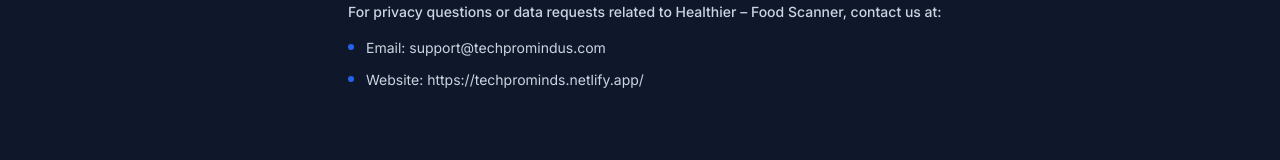
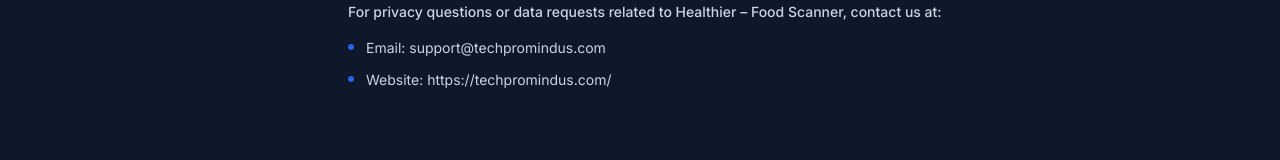
Before and after one commit to murugesh83/Techprominds, a React (Vite) app: page /privacypolicy/healthier in a window 1280 px wide. Shown: the part 2549-2709 px from the top of the page. Built offline with nearby package versions, Linux system fonts and the light colour scheme.

Commit message:
Update privacy policy website URLs to primary domain

```diff
--- a/components/HealthierPrivacyPolicy.tsx
+++ b/components/HealthierPrivacyPolicy.tsx
@@ -96,7 +96,7 @@ const sections = [
     content: 'For privacy questions or data requests related to Healthier – Food Scanner, contact us at:',
     items: [
       'Email: support@techpromindus.com',
-      'Website: https://techprominds.netlify.app/',
+      'Website: https://techpromindus.com/',
     ],
     listType: 'bullet' as const,
   },
--- a/components/KuralBoxPrivacyPolicy.tsx
+++ b/components/KuralBoxPrivacyPolicy.tsx
@@ -81,7 +81,7 @@ const sections = [
     content: 'For any questions about this privacy policy or the Kural Box app, contact us at:',
     items: [
       'Email: support@techpromindus.com',
-      'Website: https://techprominds.netlify.app/',
+      'Website: https://techpromindus.com/',
     ],
     listType: 'bullet' as const,
   },
--- a/constants.tsx
+++ b/constants.tsx
@@ -222,7 +222,7 @@ export const POLICY_SECTIONS: PolicySection[] = [
       },
       {
         title: 'Website',
-        content: 'https://techprominds.netlify.app/'
+        content: 'https://techpromindus.com/'
       }
     ]
   },
```
